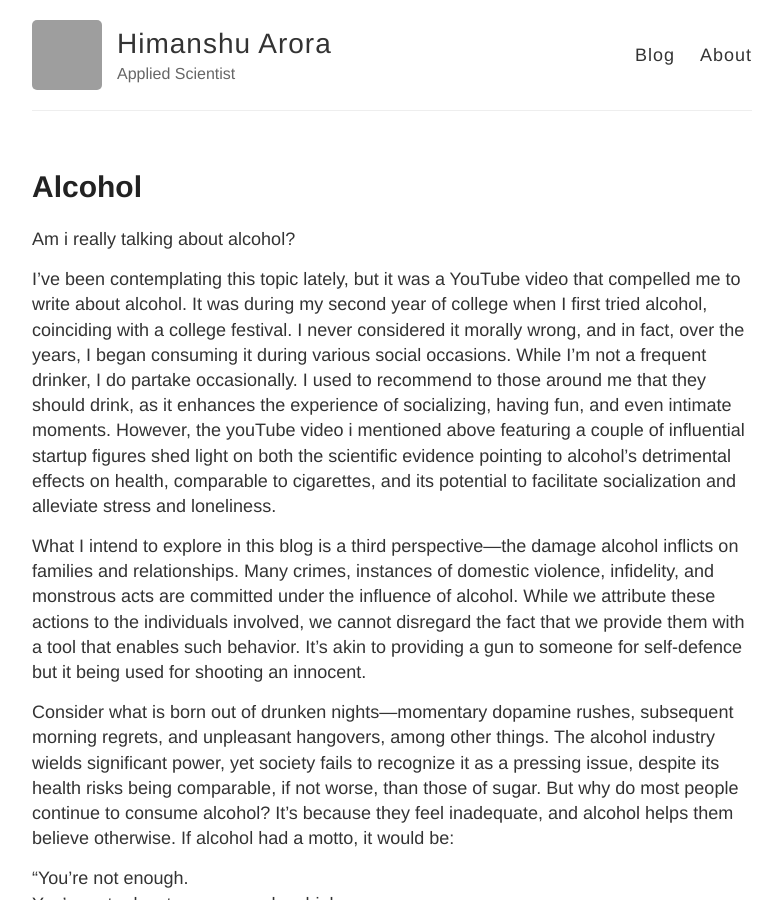
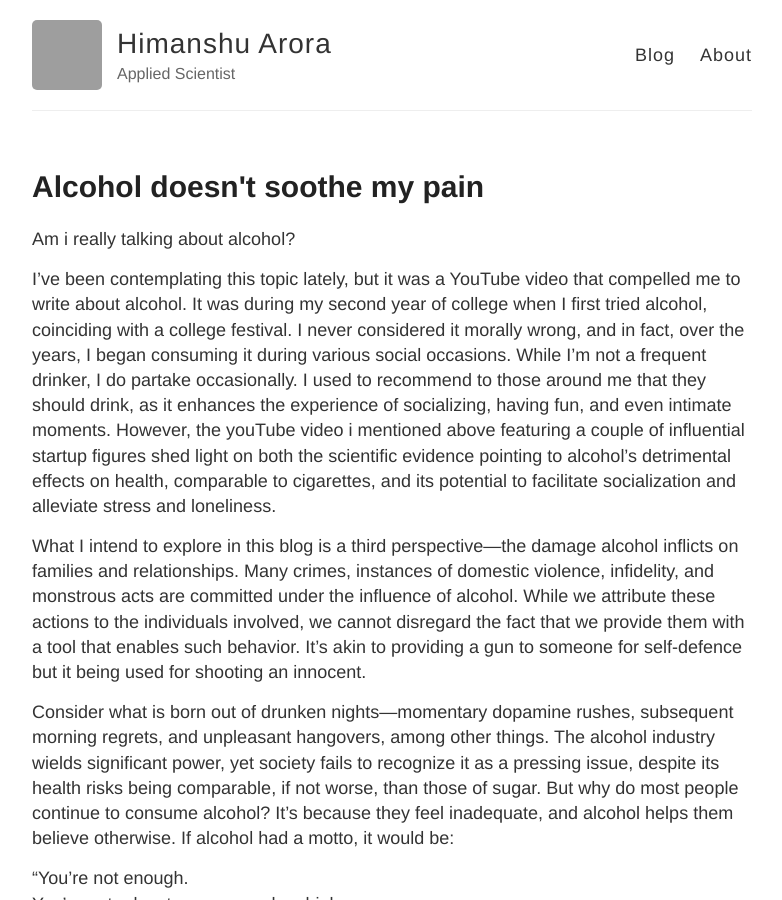
Before and after one commit to harora/harora.github.io, a Jekyll site: the page built from _posts/2023-07-05-alcohol.md, in a window 1280 px wide and 900 px high. Shown: the whole window, without its empty margins (248-1030 px from the left). Built offline with Jekyll 4.4.1, drawn with Linux system fonts in a browser that asks for light colours; grey boxes are pictures that could not be loaded.

Commit message:
Update 2023-07-05-alcohol.md

```diff
--- a/_posts/2023-07-05-alcohol.md
+++ b/_posts/2023-07-05-alcohol.md
@@ -1,6 +1,6 @@
 ---
 layout: post
-title: Alcohol
+title: Alcohol doesn't soothe my pain
 ---
 
 Am i really talking about alcohol?
```
